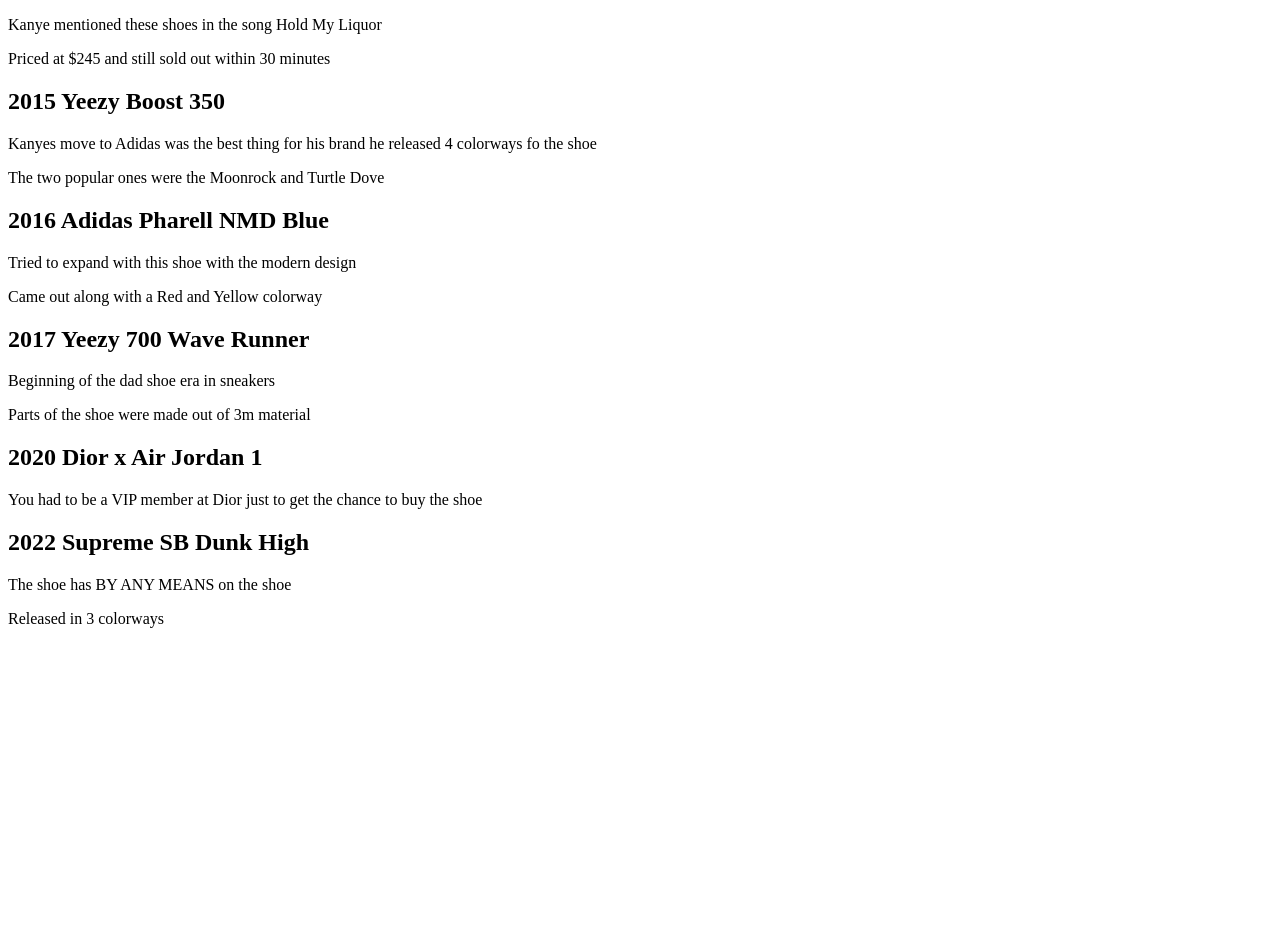
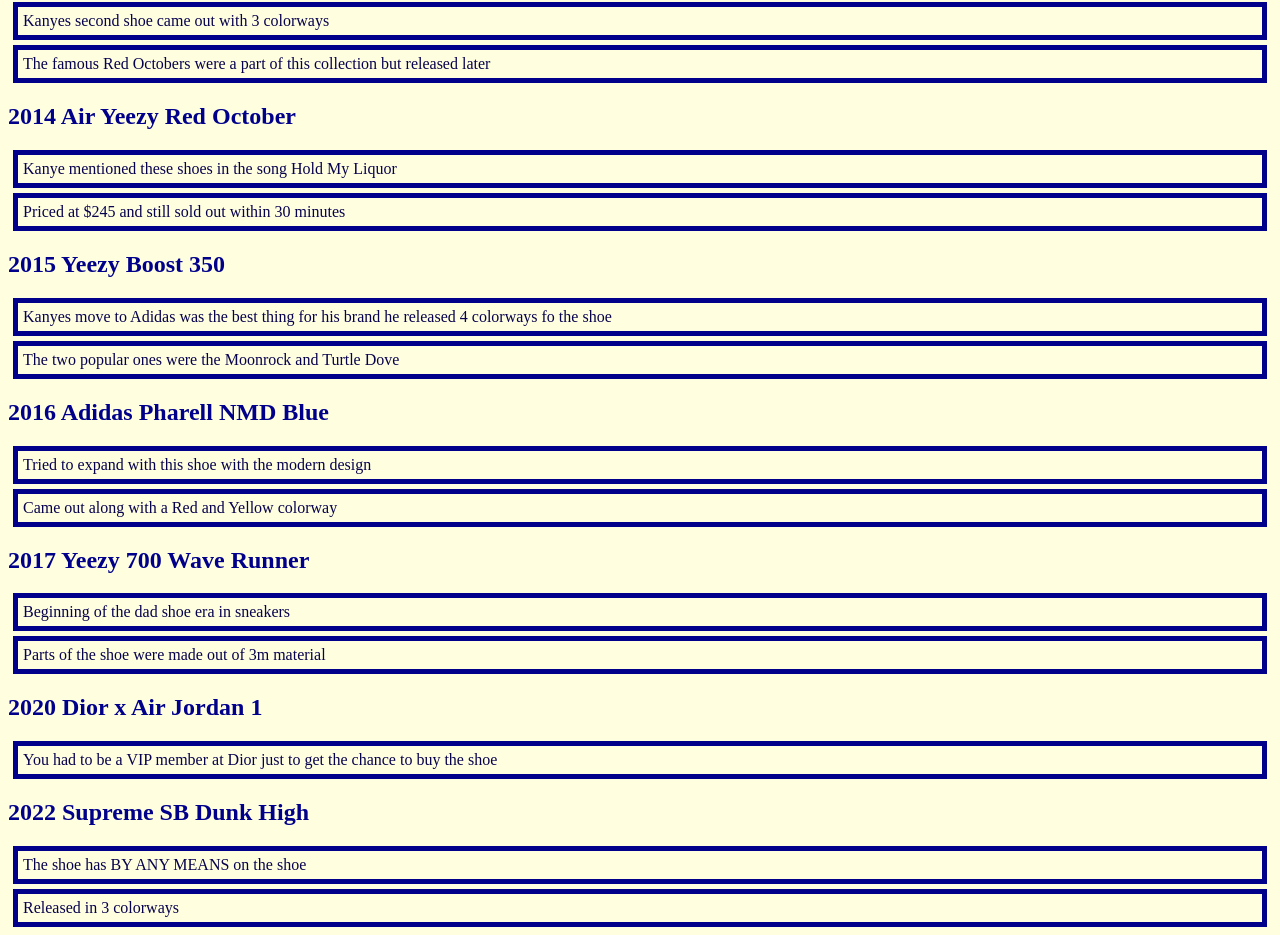
Before and after one commit to gordonsbugg/CIS133-final, a plain HTML site: page 2009-2022.html in a window 1280 px wide. Shown: the part 654-1589 px from the top of the page. Before the commit the page ends 1298 px from the top, so only its background shows below. Drawn offline with Linux system fonts and the light colour scheme.

Commit message:
Update 2009-2022.html

```diff
--- a/2009-2022.html
+++ b/2009-2022.html
@@ -1,11 +1,27 @@
 <!DOCTYPE html>
 <html lang="en">
-
-<head>
+  <head>
     <title>2009-2022</title>
-</head>
-
-<body>
+  </head>
+  <style>
+    body {
+      background-color: lightyellow;
+    }
+    h1 {
+      color: blue;
+    }
+    h2 {
+      color: darkblue;
+    }
+    p {
+      color: rgb(7, 2, 77);
+      border: 2px solid darkblue;
+      padding: 5px;
+      border: 5px solid darkblue;
+      margin: 5px;
+    }
+  </style>
+  <body>
     <h1>2009-2022</h1>
     <h2>2009 Air Yeezy</h2>
     <p>Designed by Kanye West</p>
@@ -15,28 +31,38 @@
     <p>Was recently releases again after Kobe passed away</p>
     <p>The original shoe goes for 1000 in a size 11.5</p>
     <h2>2011 Nike Air Mag Back to the Future</h2>
-    <p>This shoe was the same model Marty McFy wore in the classic movie the shoe is named after</p>
+    <p>
+      This shoe was the same model Marty McFy wore in the classic movie the shoe
+      is named after
+    </p>
     <p>For a size 10 its going to cost you $11,380</p>
     <p>Shoe doesnt come in half sizes</p>
     <h2>2012 AIr Yeezy 2 NRG</h2>
     <p>Kanyes second shoe came out with 3 colorways</p>
-    <P>The famous Red Octobers were a part of this collection but released later</p>
+    <p>
+      The famous Red Octobers were a part of this collection but released later
+    </p>
     <h2>2014 Air Yeezy Red October</h2>
     <p>Kanye mentioned these shoes in the song Hold My Liquor</p>
-    <P>Priced at $245 and still sold out within 30 minutes</P>
+    <p>Priced at $245 and still sold out within 30 minutes</p>
     <h2>2015 Yeezy Boost 350</h2>
-    <p>Kanyes move to Adidas was the best thing for his brand he released 4 colorways fo the shoe</p>
-    <P>The two popular ones were the Moonrock and Turtle Dove</P>
+    <p>
+      Kanyes move to Adidas was the best thing for his brand he released 4
+      colorways fo the shoe
+    </p>
+    <p>The two popular ones were the Moonrock and Turtle Dove</p>
     <h2>2016 Adidas Pharell NMD Blue</h2>
-    <P>Tried to expand with this shoe with the modern design</P>
+    <p>Tried to expand with this shoe with the modern design</p>
     <p>Came out along with a Red and Yellow colorway</p>
     <h2>2017 Yeezy 700 Wave Runner</h2>
     <p>Beginning of the dad shoe era in sneakers</p>
     <p>Parts of the shoe were made out of 3m material</p>
     <h2>2020 Dior x Air Jordan 1</h2>
-    <p>You had to be a VIP member at Dior just to get the chance to buy the shoe</p>
+    <p>
+      You had to be a VIP member at Dior just to get the chance to buy the shoe
+    </p>
     <h2>2022 Supreme SB Dunk High</h2>
     <p>The shoe has BY ANY MEANS on the shoe</p>
     <p>Released in 3 colorways</p>
-</body>
+  </body>
 </html>
```
